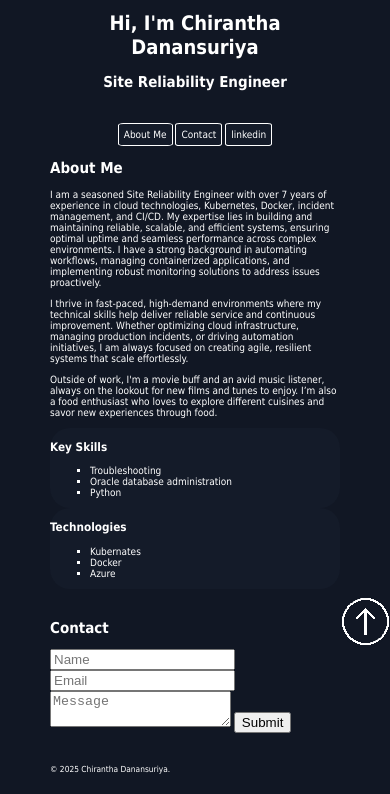
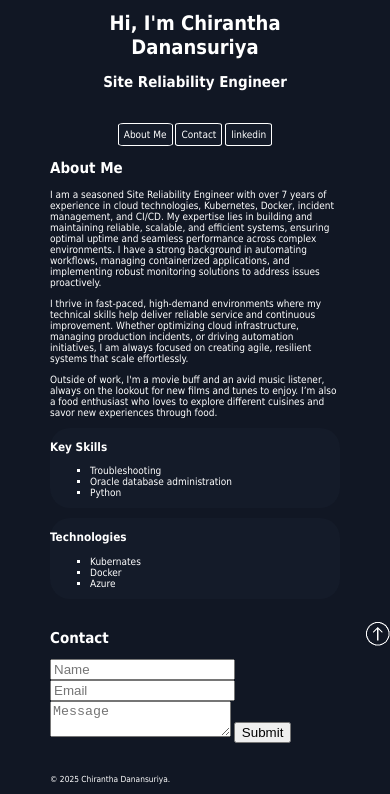
Before and after one commit to chirantha-pramod-danansuriya/chirantha-pramod-danansuriya.github.io, a plain HTML site: page index.html in a window 390 px wide. Shown: the part 196-990 px from the top of the page. Drawn offline with Linux system fonts and the light colour scheme.

Commit message:
use media queries and add break point make UI more Responsive

```diff
--- a/styles.css
+++ b/styles.css
@@ -9,8 +9,8 @@ body {
 
 .card-container {
   display: grid;
-  grid-template-columns: repeat(auto-fit, minmax(250px, 1fr));
-  column-gap: 1em;
+  grid-template-columns: 1fr 1fr;
+  column-gap: 1rem;
 }
 
 .card {
@@ -97,6 +97,23 @@ section {
   }
 
   nav {
-    grid-column-end: span 1;
+    grid-column-end: 2;
+  }
+
+  #go-up > img {
+    width: 40px;
+    height: 40px;
   }
 }
+
+@media (max-width: 36rem) {
+  .card-container {
+    grid-template-columns: 1fr;
+    row-gap: 1rem;
+  }
+
+  #go-up > img {
+    width: 25px;
+    height: 25px;
+  }
+}
```
